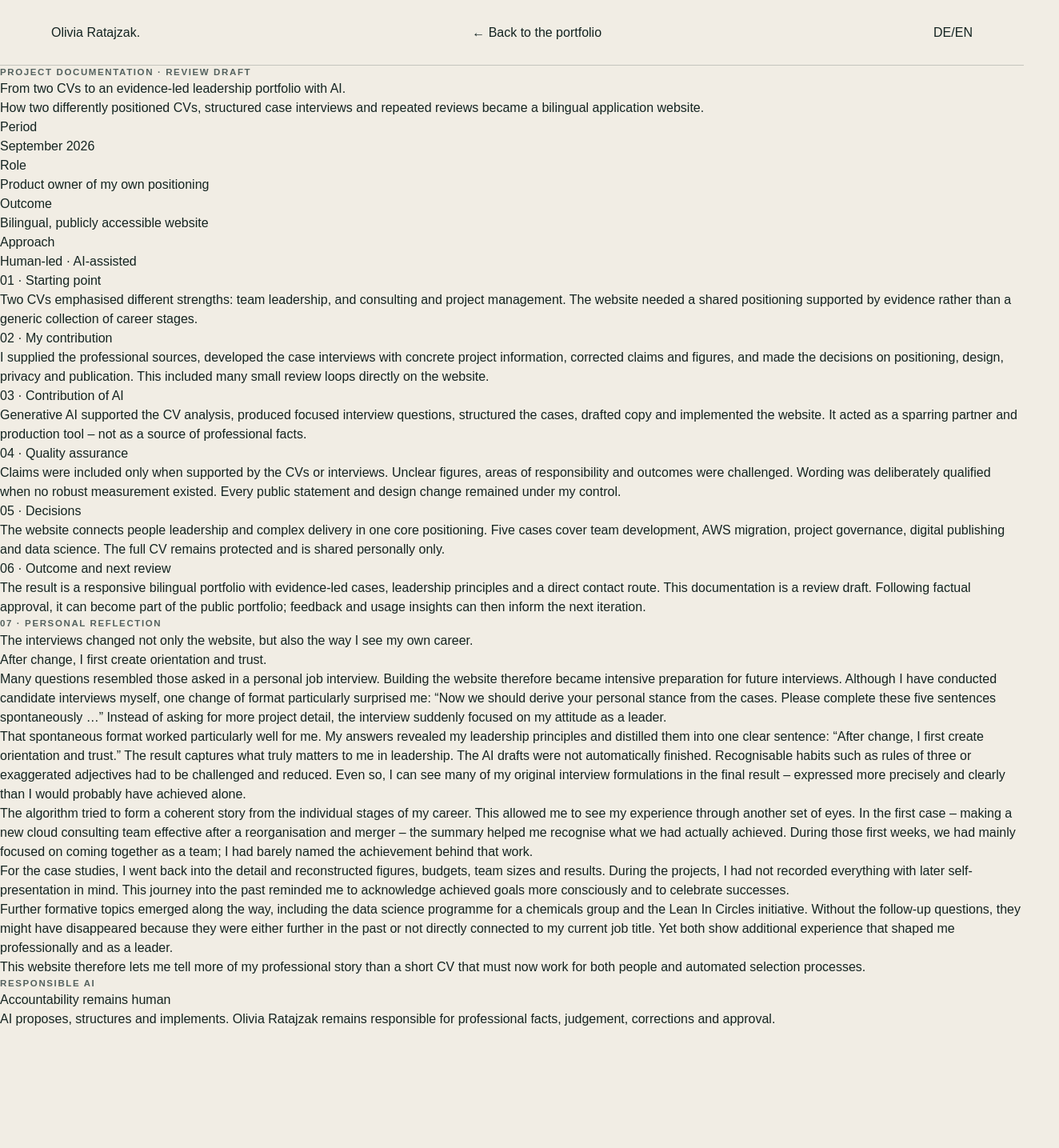
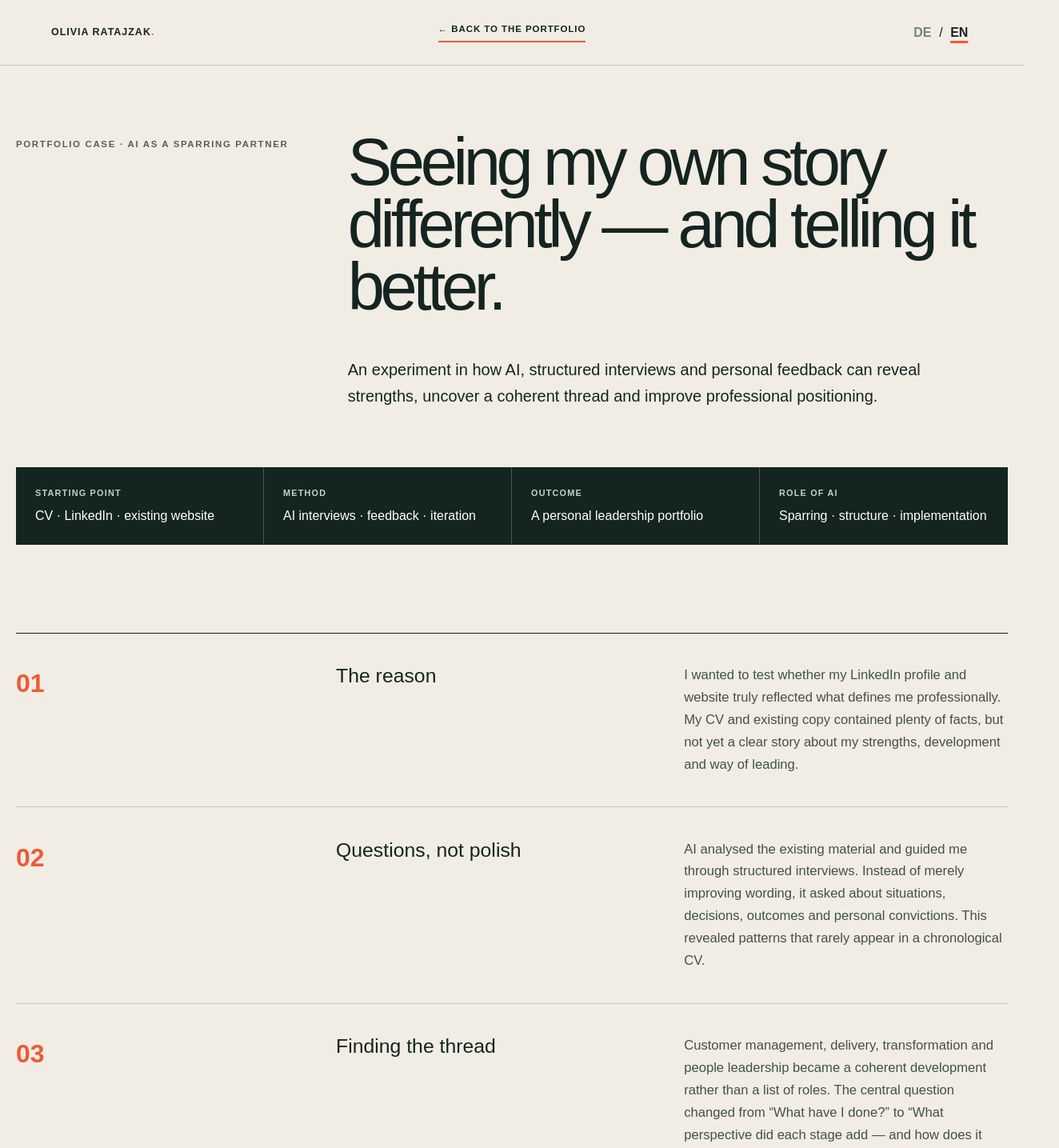
Before and after one commit to oriental-star/olivia-ratajzak, a Next.js app: page /project in a window 1280 px wide. Shown: the top 1435 px of the page at 80% size, 1324 px wide, since content can reach past the window. Before the commit the page ends 1286 px from the top, so only its background shows below. Built offline with nearby package versions, Linux system fonts and the light colour scheme.

Commit message:
Redesign AI portfolio case story

```diff
--- a/app/globals.css
+++ b/app/globals.css
@@ -697,3 +697,264 @@ footer button {
     transition: none;
   }
 }
+
+/* Portfolio case: AI-assisted positioning */
+.documentation-page {
+  min-height: 100vh;
+  background: var(--paper);
+}
+.documentation-header {
+  position: sticky;
+  top: 0;
+  z-index: 40;
+  min-height: 82px;
+  display: grid;
+  grid-template-columns: 1fr auto 1fr;
+  align-items: center;
+  padding: 0 5vw;
+  background: rgba(241, 237, 228, 0.96);
+  backdrop-filter: blur(12px);
+  border-bottom: 1px solid var(--line);
+}
+.documentation-header .footer-name {
+  justify-self: start;
+  font-size: 0.78rem;
+  font-weight: 900;
+  text-transform: uppercase;
+  letter-spacing: 0.08em;
+}
+.documentation-header .footer-name span {
+  color: var(--orange);
+}
+.documentation-header-back {
+  justify-self: center;
+  font-size: 0.72rem;
+  font-weight: 900;
+  text-transform: uppercase;
+  letter-spacing: 0.08em;
+  border-bottom: 2px solid var(--orange);
+  padding-bottom: 0.3rem;
+}
+.documentation-header .language {
+  justify-self: end;
+  display: flex;
+  align-items: center;
+  gap: 0.25rem;
+}
+.documentation-header .language button {
+  border: 0;
+  background: transparent;
+  padding: 0.35rem;
+  color: #75807c;
+  font-weight: 900;
+  cursor: pointer;
+}
+.documentation-header .language button.active {
+  color: var(--ink);
+  text-decoration: underline 3px var(--orange);
+  text-underline-offset: 5px;
+}
+.documentation-page > article {
+  max-width: 1240px;
+  margin: 0 auto;
+  padding: 90px 0 120px;
+}
+.documentation-hero {
+  display: grid;
+  grid-template-columns: 1fr 2.25fr;
+  gap: 3rem;
+  align-items: start;
+}
+.documentation-hero h1 {
+  grid-column: 2;
+  margin: -0.1em 0 0;
+  max-width: 980px;
+  font-size: clamp(3.2rem, 6.5vw, 6.7rem);
+  line-height: 0.94;
+  letter-spacing: -0.065em;
+}
+.documentation-intro {
+  grid-column: 2;
+  max-width: 760px;
+  margin: 0;
+  font-size: 1.25rem;
+  line-height: 1.65;
+}
+.documentation-facts {
+  display: grid;
+  grid-template-columns: repeat(4, 1fr);
+  margin: 72px 0 110px;
+  background: var(--ink);
+  color: white;
+}
+.documentation-facts div {
+  padding: 1.5rem;
+  border-right: 1px solid rgba(255, 255, 255, 0.22);
+}
+.documentation-facts div:last-child {
+  border-right: 0;
+}
+.documentation-facts dt {
+  margin-bottom: 0.6rem;
+  color: var(--mint);
+  font-size: 0.68rem;
+  font-weight: 900;
+  text-transform: uppercase;
+  letter-spacing: 0.11em;
+}
+.documentation-facts dd {
+  margin: 0;
+  font-size: 1rem;
+  line-height: 1.4;
+}
+.documentation-grid {
+  counter-reset: portfolio-step;
+  border-top: 1px solid var(--ink);
+}
+.documentation-grid section {
+  counter-increment: portfolio-step;
+  display: grid;
+  grid-template-columns: 1fr 1.1fr 1.15fr;
+  gap: 3rem;
+  align-items: start;
+  padding: 2.4rem 0;
+  border-bottom: 1px solid var(--line);
+}
+.documentation-grid section::before {
+  content: counter(portfolio-step, decimal-leading-zero);
+  color: var(--orange);
+  font-size: 2rem;
+  font-weight: 900;
+}
+.documentation-grid h2 {
+  margin: 0;
+  font-size: 1.55rem;
+  line-height: 1.18;
+}
+.documentation-grid p {
+  margin: 0;
+  color: #43504d;
+  font-size: 1.04rem;
+  line-height: 1.68;
+}
+.documentation-reflection {
+  margin: 110px -5vw 0;
+  padding: 95px 5vw;
+  background: var(--blue);
+  color: white;
+}
+.documentation-reflection > .eyebrow {
+  color: var(--mint);
+}
+.documentation-reflection > h2 {
+  max-width: 900px;
+  margin: 0.3em 0 0;
+  font-size: clamp(2.7rem, 5vw, 5rem);
+  line-height: 1;
+  letter-spacing: -0.055em;
+}
+.documentation-reflection blockquote {
+  max-width: 900px;
+  margin: 55px 0;
+  padding: 1.5rem 2rem;
+  border-left: 7px solid var(--orange);
+  background: rgba(255, 255, 255, 0.08);
+  color: var(--mint);
+  font-size: clamp(1.5rem, 2.8vw, 2.5rem);
+  font-weight: 800;
+  line-height: 1.25;
+}
+.documentation-reflection > div {
+  display: grid;
+  grid-template-columns: 1fr 1fr;
+  gap: 2rem 4rem;
+}
+.documentation-reflection > div p {
+  margin: 0;
+  color: #e5eeeb;
+  font-size: 1.03rem;
+  line-height: 1.72;
+}
+.documentation-guardrail {
+  margin-top: 90px;
+  padding: 4rem;
+  background: var(--mint);
+  box-shadow: 12px 12px 0 var(--orange);
+}
+.documentation-guardrail h2 {
+  max-width: 760px;
+  margin: 0.25em 0;
+  font-size: clamp(2.5rem, 4.5vw, 4.6rem);
+  line-height: 1;
+  letter-spacing: -0.05em;
+}
+.documentation-guardrail > p:last-child {
+  max-width: 760px;
+  font-size: 1.1rem;
+  line-height: 1.65;
+}
+@media (max-width: 1000px) {
+  .documentation-page > article {
+    padding-left: 7vw;
+    padding-right: 7vw;
+  }
+  .documentation-hero {
+    grid-template-columns: 1fr;
+  }
+  .documentation-hero h1,
+  .documentation-intro {
+    grid-column: 1;
+  }
+  .documentation-facts {
+    grid-template-columns: 1fr 1fr;
+  }
+  .documentation-grid section {
+    grid-template-columns: 90px 1fr;
+  }
+  .documentation-grid p {
+    grid-column: 2;
+  }
+}
+@media (max-width: 650px) {
+  .documentation-header {
+    grid-template-columns: 1fr auto;
+    gap: 0.5rem 1rem;
+    padding: 0.7rem 5vw;
+  }
+  .documentation-header-back {
+    grid-column: 1 / -1;
+    grid-row: 2;
+    justify-self: start;
+  }
+  .documentation-page > article {
+    padding-top: 60px;
+    padding-bottom: 90px;
+  }
+  .documentation-facts {
+    grid-template-columns: 1fr;
+    margin: 50px 0 75px;
+  }
+  .documentation-facts div {
+    border-right: 0;
+    border-bottom: 1px solid rgba(255, 255, 255, 0.22);
+  }
+  .documentation-grid section {
+    grid-template-columns: 1fr;
+    gap: 0.8rem;
+  }
+  .documentation-grid p {
+    grid-column: 1;
+  }
+  .documentation-reflection {
+    margin-top: 75px;
+    padding-top: 70px;
+    padding-bottom: 70px;
+  }
+  .documentation-reflection > div {
+    grid-template-columns: 1fr;
+  }
+  .documentation-guardrail {
+    margin-top: 65px;
+    padding: 2.2rem;
+  }
+}
--- a/app/project/page.tsx
+++ b/app/project/page.tsx
@@ -6,59 +6,55 @@ type Language = 'de' | 'en';
 
 const content = {
   de: {
-    label: 'Projektdokumentation · Review-Entwurf',
-    title: 'Mit KI von zwei CVs zu einem belegbaren Leadership-Portfolio.',
-    intro: 'Wie aus zwei unterschiedlich positionierten Lebensläufen, strukturierten Case-Interviews und wiederholten Reviews eine zweisprachige Bewerbungswebsite entstand.',
+    label: 'Portfolio Case · KI als Sparringspartnerin',
+    title: 'Die eigene Geschichte neu sehen – und besser erzählen.',
+    intro: 'Ein Experiment darüber, wie KI, strukturierte Interviews und persönliches Feedback dabei helfen können, Stärken sichtbar zu machen, einen roten Faden zu finden und die eigene Außendarstellung weiterzuentwickeln.',
     back: 'Zurück zum Portfolio',
-    facts: [['Zeitraum', 'September 2026'], ['Rolle', 'Product Ownerin der eigenen Positionierung'], ['Ergebnis', 'Zweisprachige, öffentlich verfügbare Website'], ['Arbeitsweise', 'Menschlich gesteuert · KI-unterstützt']],
+    facts: [['Ausgangspunkt', 'CV · LinkedIn · bestehende Website'], ['Methode', 'KI-Interviews · Feedback · Iteration'], ['Ergebnis', 'Ein persönliches Leadership-Portfolio'], ['Rolle der KI', 'Sparring · Struktur · Umsetzung']],
     sections: [
-      ['01 · Ausgangslage', 'Zwei Lebensläufe setzten unterschiedliche Schwerpunkte: Team Leadership sowie Consulting und Projektmanagement. Für die Website sollte daraus keine beliebige Sammlung von Stationen entstehen, sondern eine gemeinsame Positionierung mit nachvollziehbaren Belegen.'],
-      ['02 · Mein Beitrag', 'Ich lieferte die fachlichen Quellen, führte die Case-Interviews mit konkreten Projektinformationen weiter, korrigierte Aussagen und Zahlen und entschied über Positionierung, Gestaltung, Datenschutz und Veröffentlichung. Dazu gehörten auch viele kleine Review-Schleifen direkt auf der Website.'],
-      ['03 · Beitrag der KI', 'Generative KI unterstützte bei der Analyse der CVs, formulierte gezielte Interviewfragen, strukturierte die Cases, entwickelte Textentwürfe und setzte die Website technisch um. Sie diente als Sparringspartnerin und Produktionswerkzeug – nicht als Quelle für berufliche Fakten.'],
-      ['04 · Qualitätssicherung', 'Aussagen wurden nur übernommen, wenn sie aus den CVs oder den Interviews ableitbar waren. Unklare Größen, Verantwortungsbereiche und Wirkungen wurden nachgefragt. Formulierungen wurden bewusst abgeschwächt, wenn keine belastbare Messung vorlag. Jede öffentliche Angabe und jede gestalterische Änderung blieb unter meiner Kontrolle.'],
-      ['05 · Entscheidungen', 'Die Website verbindet People Leadership und komplexe Delivery in einer Kernpositionierung. Fünf Cases zeigen unterschiedliche Kontexte: Teamentwicklung, AWS-Migration, Project Governance, digitales Publishing und Data Science. Der vollständige CV bleibt geschützt und wird nur persönlich geteilt.'],
-      ['06 · Ergebnis und nächster Review', 'Entstanden ist eine responsive, zweisprachige Portfolio-Website mit belegbaren Cases, Führungsprinzipien und direktem Kontaktweg. Diese Dokumentation ist ein Review-Entwurf. Nach fachlicher Freigabe wird sie Teil des öffentlichen Portfolios; anschließend können Rückmeldungen und Nutzungserkenntnisse als nächste Iteration ergänzt werden.'],
+      ['Der Anlass', 'Ich wollte prüfen, ob meine Außendarstellung auf LinkedIn und meiner Website wirklich das zeigt, was mich beruflich ausmacht. CV, LinkedIn-Profil und bisherige Texte enthielten viele Fakten – aber noch keine klare Geschichte über meine Stärken, meine Entwicklung und meine Art zu führen.'],
+      ['Fragen statt Selbstdarstellung', 'Die KI analysierte die vorhandenen Inhalte und führte mit mir strukturierte Interviews. Statt nur Formulierungen zu optimieren, fragte sie nach konkreten Situationen, Entscheidungen, Ergebnissen und meiner persönlichen Haltung. So wurden Muster sichtbar, die in einem tabellarischen Lebenslauf kaum auftauchen.'],
+      ['Den roten Faden finden', 'Aus Kundenmanagement, Delivery, Transformation und People Leadership entstand keine Zusammenfassung aller Rollen, sondern eine nachvollziehbare Entwicklung. Die zentrale Frage war nicht: Was habe ich alles gemacht? Sondern: Welche Perspektive hat jede Station ergänzt – und wie prägt sie heute meine Führung?'],
+      ['Mit anderen Augen iterieren', 'Rückmeldungen von anderen Personen und Reviews direkt auf der Website veränderten Struktur, Gewichtung und Sprache mehrfach. Aussagen wurden präzisiert, Übertreibungen zurückgenommen und wichtige Aspekte stärker hervorgehoben. Das Portfolio entstand nicht in einem Durchgang, sondern in bewussten Schleifen.'],
+      ['Mehr als ein Lebenslauf', 'LinkedIn bleibt der Ort für Stationen, Rollen und berufliche Fakten. Dieses Portfolio ergänzt es gezielt: Es erzählt die Geschichten hinter den Stationen, zeigt meine Führungsprinzipien und macht anhand konkreter Cases sichtbar, wie ich denke, entscheide und Veränderung gestalte.'],
+      ['Experimentieren bis es passt', 'Ich nutze dieses Projekt, um die Möglichkeiten generativer KI praktisch und kritisch auszuloten. Ich probiere aus, verwerfe, formuliere neu und gestalte weiter, bis Inhalt und Darstellung wirklich zu mir passen. Die Website ist deshalb nicht nur ein Ergebnis, sondern selbst ein fortlaufendes Experiment.'],
     ],
     guardrail: 'Verantwortung bleibt beim Menschen',
     guardrailText: 'KI schlägt vor, strukturiert und setzt um. Berufliche Fakten, Bewertung, Korrekturen und Freigabe verantwortet Olivia Ratajzak.',
-    reflectionLabel: '07 · Persönlicher Rückblick',
-    reflectionTitle: 'Die Interviews haben nicht nur die Website verändert, sondern auch meinen Blick auf die eigene Laufbahn.',
-    reflectionQuote: 'Ich schaffe nach Veränderungen zuerst Orientierung und Vertrauen.',
+    reflectionLabel: 'Was ich dabei gelernt habe',
+    reflectionTitle: 'Gute Fragen machen sichtbar, was im Lebenslauf zwischen den Zeilen steht.',
+    reflectionQuote: 'Das Portfolio zeigt nicht nur, was ich gemacht habe – sondern wie ich denke und führe.',
     reflection: [
-      'Viele Fragen ähnelten denen eines persönlichen Bewerbungsgesprächs. Damit war die Arbeit an der Website zugleich eine intensive Vorbereitung auf kommende Interviews. Obwohl ich selbst bereits Bewerbungsgespräche geführt habe, überraschte mich besonders ein Formatwechsel: „Nun sollten wir aus den Cases deine persönliche Haltung ableiten. Bitte vervollständige spontan diese fünf Sätze …“ Statt nach weiteren Projektdetails zu fragen, ging es plötzlich um meine Haltung als Führungskraft.',
-      'Gerade dieses spontane Format funktionierte für mich sehr gut. Aus den Antworten ließen sich meine Führungsprinzipien ableiten und zu einem klaren Satz verdichten: „Ich schaffe nach Veränderungen zuerst Orientierung und Vertrauen.“ Das Ergebnis zeigt, was mir bei Führung tatsächlich wichtig ist. Die KI-Entwürfe waren dabei nicht automatisch fertig. Typische Muster wie Dreierstrukturen oder überzeichnete Adjektive mussten geprüft und reduziert werden. Trotzdem erkenne ich viele meiner ursprünglichen Formulierungen im Ergebnis wieder – nur präziser und klarer, als ich sie allein vermutlich formuliert hätte.',
-      'Der Algorithmus versuchte, aus den einzelnen Stationen eine kohärente Geschichte zu entwickeln. Dadurch sah ich meine Laufbahn noch einmal durch andere Augen. Beim ersten Case, ein neues Cloud-Consulting-Team nach Reorganisation und Merger arbeitsfähig zu machen, erkannte ich durch die Zusammenfassung erst, was wir tatsächlich erreicht hatten. Während der ersten Wochen hatten wir vor allem versucht, als Team zusammenzufinden; die Leistung dahinter hatte ich selbst kaum benannt.',
-      'Für die Case Studies habe ich tiefer gegraben und Kennzahlen, Budgets, Teamgrößen und Ergebnisse erneut zusammengetragen. Vieles hatte ich während der Projekte nicht mit Blick auf eine spätere Selbstdarstellung festgehalten. Diese Reise in die Vergangenheit erinnerte mich daran, erreichte Ziele bewusster wahrzunehmen und Erfolge auch zu feiern.',
-      'Im Verlauf tauchten weitere prägende Themen auf, darunter das Data-Science-Programm für einen Chemiekonzern und die Initiative für Lean In Circles. Ohne die Nachfragen wären sie vermutlich untergegangen, weil sie lange zurücklagen oder nicht unmittelbar zu meiner aktuellen Stellenbezeichnung gehörten. Gerade sie zeigen jedoch zusätzliche Erfahrungen, die mich fachlich und als Führungskraft geprägt haben.',
-      'Auf dieser Website kann ich deshalb mehr von meiner beruflichen Geschichte erzählen als in einem kurzen Lebenslauf, der heute zugleich für Menschen und automatisierte Auswahlprozesse funktionieren muss.',
+      'Die Interviews fühlten sich teilweise wie ein anspruchsvolles Bewerbungsgespräch an. Besonders hilfreich war der Wechsel von Projektdetails zu persönlichen Fragen: Was tue ich zuerst, wenn Orientierung fehlt? Wie treffe ich Entscheidungen? Was sollen Menschen nach der Zusammenarbeit mit mir erlebt haben? Aus spontanen Antworten wurden konkrete Führungsprinzipien.',
+      'Die KI half, wiederkehrende Muster zu erkennen und Sprache vorzuschlagen. Fertig waren diese Vorschläge nie. Typische KI-Formulierungen, zu glatte Aussagen und Übertreibungen musste ich erkennen, reduzieren oder verwerfen. Der eigentliche Wert entstand im Dialog: Entwurf, Reaktion, Korrektur und erneuter Versuch.',
+      'Durch die Rückschau auf konkrete Cases nahm ich Leistungen bewusster wahr, die im Arbeitsalltag selbstverständlich gewirkt hatten. Gleichzeitig half das Feedback anderer dabei, blinde Flecken zu erkennen und die Gewichtung zu verändern. So wurde aus einer ersten Selbstdarstellung schrittweise ein klareres Bild.',
+      'Das Ergebnis ersetzt weder CV noch LinkedIn. Es ergänzt beides um das, wofür dort wenig Raum bleibt: Kontext, Haltung, Entwicklung und Wirkung. Genau darin liegt für mich die Stärke eines Portfolios – und der Grund, warum ich es weiter iterieren werde.',
     ],
   },
   en: {
-    label: 'Project documentation · Review draft',
-    title: 'From two CVs to an evidence-led leadership portfolio with AI.',
-    intro: 'How two differently positioned CVs, structured case interviews and repeated reviews became a bilingual application website.',
+    label: 'Portfolio Case · AI as a sparring partner',
+    title: 'Seeing my own story differently — and telling it better.',
+    intro: 'An experiment in how AI, structured interviews and personal feedback can reveal strengths, uncover a coherent thread and improve professional positioning.',
     back: 'Back to the portfolio',
-    facts: [['Period', 'September 2026'], ['Role', 'Product owner of my own positioning'], ['Outcome', 'Bilingual, publicly accessible website'], ['Approach', 'Human-led · AI-assisted']],
+    facts: [['Starting point', 'CV · LinkedIn · existing website'], ['Method', 'AI interviews · feedback · iteration'], ['Outcome', 'A personal leadership portfolio'], ['Role of AI', 'Sparring · structure · implementation']],
     sections: [
-      ['01 · Starting point', 'Two CVs emphasised different strengths: team leadership, and consulting and project management. The website needed a shared positioning supported by evidence rather than a generic collection of career stages.'],
-      ['02 · My contribution', 'I supplied the professional sources, developed the case interviews with concrete project information, corrected claims and figures, and made the decisions on positioning, design, privacy and publication. This included many small review loops directly on the website.'],
-      ['03 · Contribution of AI', 'Generative AI supported the CV analysis, produced focused interview questions, structured the cases, drafted copy and implemented the website. It acted as a sparring partner and production tool – not as a source of professional facts.'],
-      ['04 · Quality assurance', 'Claims were included only when supported by the CVs or interviews. Unclear figures, areas of responsibility and outcomes were challenged. Wording was deliberately qualified when no robust measurement existed. Every public statement and design change remained under my control.'],
-      ['05 · Decisions', 'The website connects people leadership and complex delivery in one core positioning. Five cases cover team development, AWS migration, project governance, digital publishing and data science. The full CV remains protected and is shared personally only.'],
-      ['06 · Outcome and next review', 'The result is a responsive bilingual portfolio with evidence-led cases, leadership principles and a direct contact route. This documentation is a review draft. Following factual approval, it can become part of the public portfolio; feedback and usage insights can then inform the next iteration.'],
+      ['The reason', 'I wanted to test whether my LinkedIn profile and website truly reflected what defines me professionally. My CV and existing copy contained plenty of facts, but not yet a clear story about my strengths, development and way of leading.'],
+      ['Questions, not polish', 'AI analysed the existing material and guided me through structured interviews. Instead of merely improving wording, it asked about situations, decisions, outcomes and personal convictions. This revealed patterns that rarely appear in a chronological CV.'],
+      ['Finding the thread', 'Customer management, delivery, transformation and people leadership became a coherent development rather than a list of roles. The central question changed from “What have I done?” to “What perspective did each stage add — and how does it shape my leadership today?”'],
+      ['Iterating through other eyes', 'Feedback from other people and reviews directly on the website repeatedly changed its structure, emphasis and language. Claims became more precise, overstatement was removed and important themes became more visible. The portfolio emerged through deliberate iterations, not one perfect draft.'],
+      ['More than a CV', 'LinkedIn remains the place for roles, dates and professional facts. This portfolio deliberately complements it: it tells the stories behind those stages, explains my leadership principles and uses specific cases to show how I think, decide and shape change.'],
+      ['Experimenting until it fits', 'I use this project to explore the possibilities of generative AI in a practical and critical way. I test, discard, rewrite and redesign until the content and presentation genuinely feel like me. The website is therefore not only an outcome, but an ongoing experiment.'],
     ],
     guardrail: 'Accountability remains human',
     guardrailText: 'AI proposes, structures and implements. Olivia Ratajzak remains responsible for professional facts, judgement, corrections and approval.',
-    reflectionLabel: '07 · Personal reflection',
-    reflectionTitle: 'The interviews changed not only the website, but also the way I see my own career.',
-    reflectionQuote: 'After change, I first create orientation and trust.',
+    reflectionLabel: 'What I learned',
+    reflectionTitle: 'Good questions reveal what sits between the lines of a CV.',
+    reflectionQuote: 'The portfolio shows not only what I have done, but how I think and lead.',
     reflection: [
-      'Many questions resembled those asked in a personal job interview. Building the website therefore became intensive preparation for future interviews. Although I have conducted candidate interviews myself, one change of format particularly surprised me: “Now we should derive your personal stance from the cases. Please complete these five sentences spontaneously …” Instead of asking for more project detail, the interview suddenly focused on my attitude as a leader.',
-      'That spontaneous format worked particularly well for me. My answers revealed my leadership principles and distilled them into one clear sentence: “After change, I first create orientation and trust.” The result captures what truly matters to me in leadership. The AI drafts were not automatically finished. Recognisable habits such as rules of three or exaggerated adjectives had to be challenged and reduced. Even so, I can see many of my original interview formulations in the final result – expressed more precisely and clearly than I would probably have achieved alone.',
-      'The algorithm tried to form a coherent story from the individual stages of my career. This allowed me to see my experience through another set of eyes. In the first case – making a new cloud consulting team effective after a reorganisation and merger – the summary helped me recognise what we had actually achieved. During those first weeks, we had mainly focused on coming together as a team; I had barely named the achievement behind that work.',
-      'For the case studies, I went back into the detail and reconstructed figures, budgets, team sizes and results. During the projects, I had not recorded everything with later self-presentation in mind. This journey into the past reminded me to acknowledge achieved goals more consciously and to celebrate successes.',
-      'Further formative topics emerged along the way, including the data science programme for a chemicals group and the Lean In Circles initiative. Without the follow-up questions, they might have disappeared because they were either further in the past or not directly connected to my current job title. Yet both show additional experience that shaped me professionally and as a leader.',
-      'This website therefore lets me tell more of my professional story than a short CV that must now work for both people and automated selection processes.',
+      'Parts of the interviews felt like a demanding job interview. The most useful shift was from project detail to personal questions: What do I do first when clarity is missing? How do I make decisions? What should people experience when working with me? Spontaneous answers became tangible leadership principles.',
+      'AI helped identify recurring patterns and suggest language. Those suggestions were never automatically final. Typical AI phrasing, overly smooth claims and exaggeration had to be recognised, reduced or rejected. The real value came from the dialogue: draft, reaction, correction and another attempt.',
+      'Looking back at specific cases made me recognise achievements that had felt ordinary in day-to-day work. Feedback from others also exposed blind spots and changed the emphasis. What began as self-presentation gradually became a clearer and more grounded picture.',
+      'The result replaces neither a CV nor LinkedIn. It adds what those formats leave little room for: context, conviction, development and impact. That is the value of a portfolio for me — and why I will keep iterating it.',
     ],
   },
 };
```
